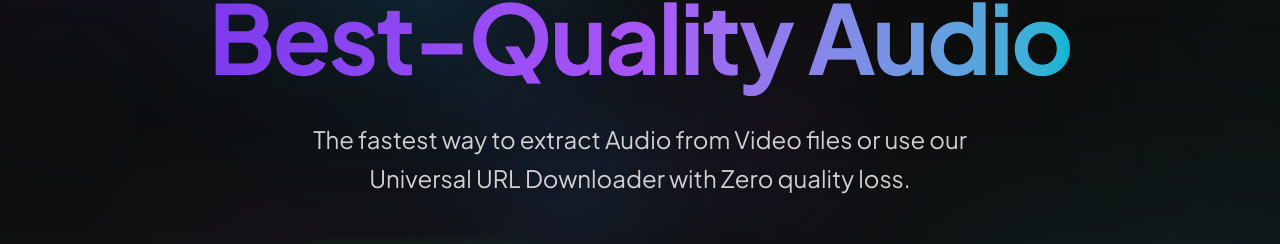
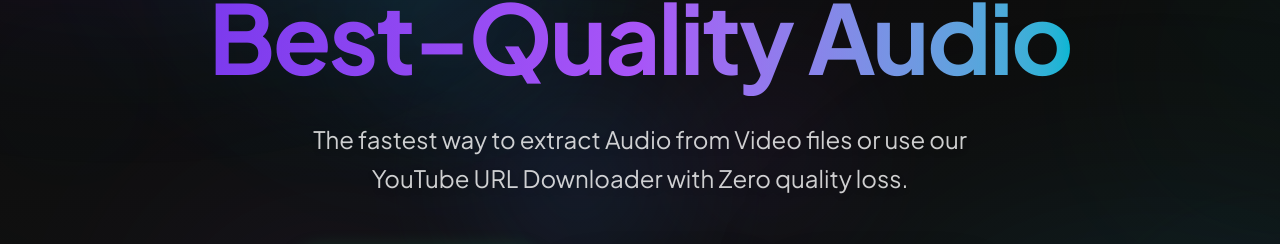
Before and after one commit to arman-somani/mediatools, a Next.js app in the folder frontend/: page / in a window 1280 px wide. Shown: the part 323-567 px from the top of the page. Built offline with nearby package versions, Linux system fonts and the light colour scheme; no server answers.

Commit message:
Auto-sync updates

```diff
--- a/frontend/src/app/page.tsx
+++ b/frontend/src/app/page.tsx
@@ -28,7 +28,7 @@
             </h1>
 
             <p className="text-white/80 text-lg md:text-xl lg:text-2xl max-w-2xl mx-auto mb-10 md:mb-12 leading-relaxed px-4 sm:px-0 drop-shadow-md">
-              The fastest way to extract Audio from Video files or use our Universal URL Downloader with
+              The fastest way to extract Audio from Video files or use our YouTube URL Downloader with
               Zero quality loss.
             </p>
 
```
